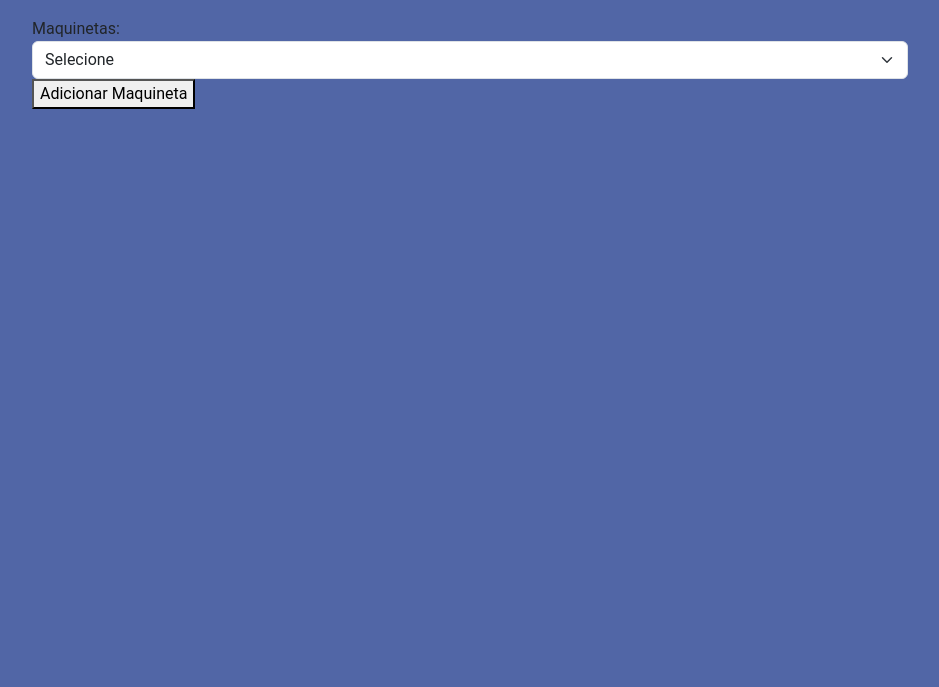
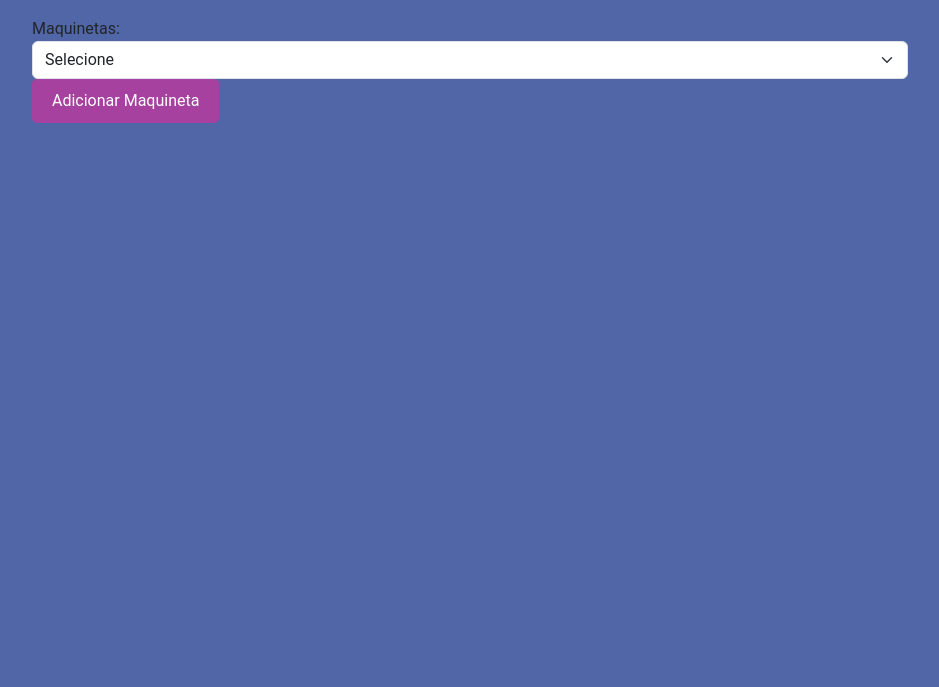
Before and after one commit to Emylianoaraujo/SIMULADOR-DE-TAXA-DE-CART-O, a plain HTML site: page index.html in a window 1280 px wide. Shown: the part 113-800 px from the top of the page, without its empty margins (170-1109 px from the left). Drawn offline with nearby package versions, Linux system fonts and the light colour scheme.

Commit message:
Update index.html

```diff
--- a/index.html
+++ b/index.html
@@ -32,14 +32,17 @@
             color: white
         }
 
-        btn-color {
+        .btn-color {
             background-color: #A6419F;
-            color: white
+            color: white;
+            border: none;
+            padding: 10px 20px;
+            cursor: pointer;
+            border-radius: 5px;
         }
 
-        btn-color:hover {
+        .btn-color:hover {
             background-color: #7E4A8C;
-            color: white
         }
 
     </style>
```
